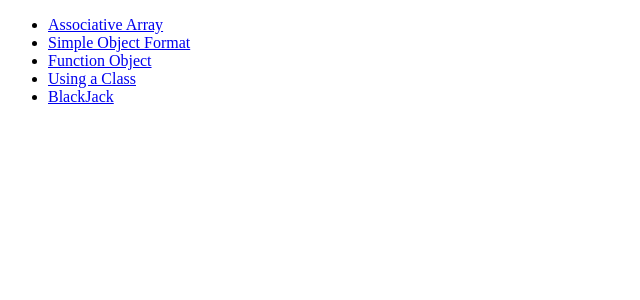
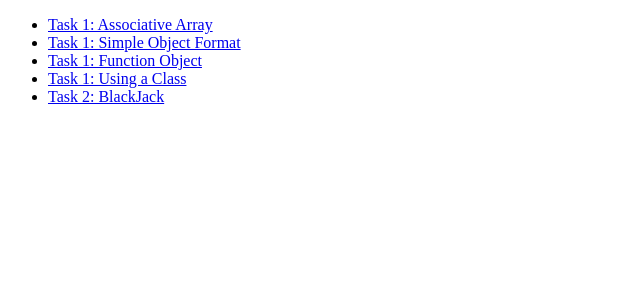
Before and after one commit to jack317/assignment_3, a Flask app: page / in a window 1280 px wide. Shown: the top 300 px of the page, without its empty margins (0-640 px from the left). Run offline with Flask 2, Linux system fonts and the light colour scheme.

Commit message:
- addign more detail

```diff
--- a/templates/index.html
+++ b/templates/index.html
@@ -21,11 +21,11 @@
 <body>
 <div>
     <ul>
-        <li><a href="/associative">Associative Array</a></li>
-        <li><a href="/simple">Simple Object Format</a></li>
-        <li><a href="/function">Function Object</a></li>
-        <li><a href="/usingClass">Using a Class</a></li>
-        <li><a href="/blackjack">BlackJack</a></li>
+        <li><a href="/associative">Task 1: Associative Array</a></li>
+        <li><a href="/simple">Task 1: Simple Object Format</a></li>
+        <li><a href="/function">Task 1: Function Object</a></li>
+        <li><a href="/usingClass">Task 1: Using a Class</a></li>
+        <li><a href="/blackjack">Task 2: BlackJack</a></li>
     </ul>
 </div>
 </body>
```
